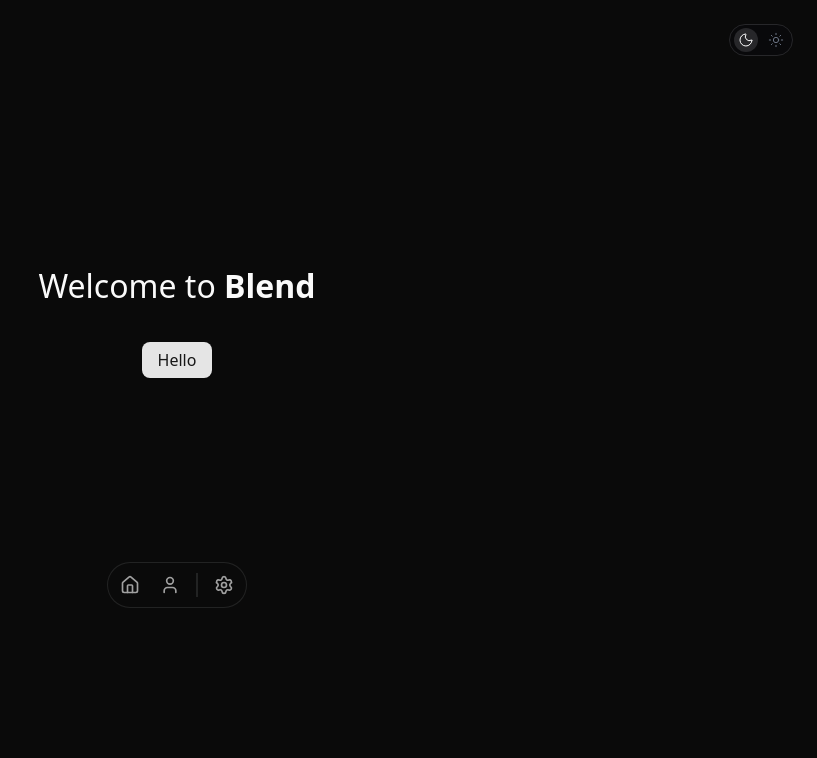
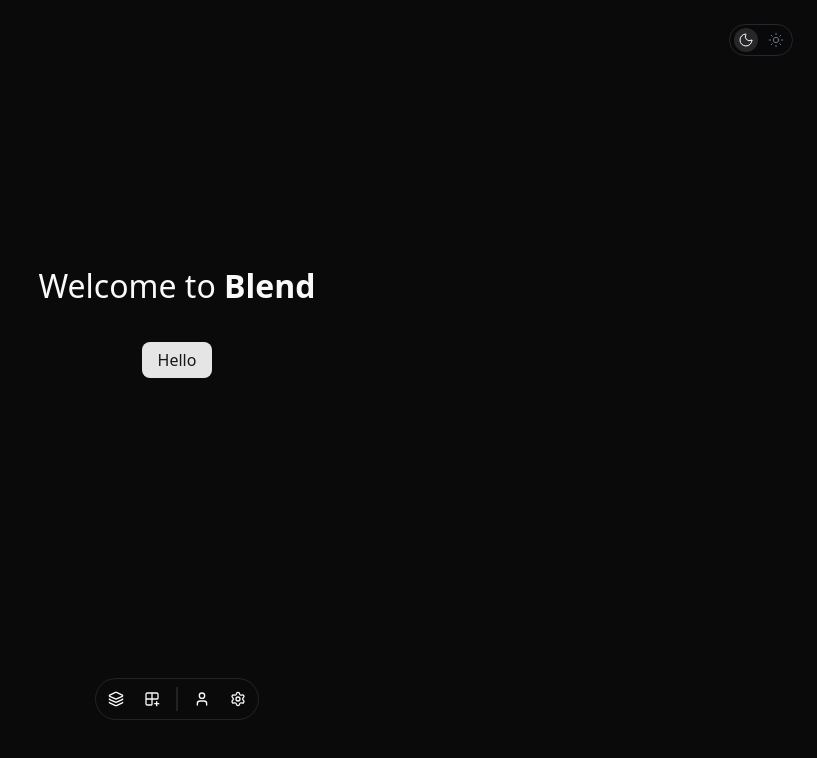
Before and after one commit to eneskabacaoglu/nextjs-starter, a Next.js app: page / in a window 1280 px wide. Shown: the top 758 px of the page, without its empty margins (463-1280 px from the left). Built offline with nearby package versions, Linux system fonts and the light colour scheme.

Commit message:
complete navigation tabs

```diff
--- a/package.json
+++ b/package.json
@@ -12,6 +12,7 @@
     "@radix-ui/react-dialog": "^1.1.14",
     "@radix-ui/react-slot": "^1.2.3",
     "@radix-ui/react-switch": "^1.2.5",
+    "@react-three/fiber": "^9.1.2",
     "class-variance-authority": "^0.7.1",
     "clsx": "^2.1.1",
     "framer-motion": "^12.16.0",
@@ -19,7 +20,8 @@
     "next": "15.3.3",
     "react": "^19.0.0",
     "react-dom": "^19.0.0",
-    "tailwind-merge": "^3.3.0"
+    "tailwind-merge": "^3.3.0",
+    "three": "^0.177.0"
   },
   "devDependencies": {
     "@eslint/eslintrc": "^3",
--- a/src/app/layout.js
+++ b/src/app/layout.js
@@ -14,6 +14,7 @@ export default function RootLayout({ children }) {
       <head>
         <link rel="icon" href="/favicon.svg" type="image/svg+xml" />
       </head>
+
       <body>
         <div style={{ position: 'fixed', top: 24, right: 24, zIndex: 100 }}>
           <ThemeToggle />
--- a/src/app/page.js
+++ b/src/app/page.js
@@ -2,7 +2,7 @@
 
 import { Button } from "@/components/ui/button";
 import { ExpandableTabs } from "@/components/ui/expandable-tabs";
-import { Home as HomeIcon, User, Settings } from "lucide-react";
+import { Layers, Grid2x2Plus, User, Settings } from "lucide-react";
 import {
   Dialog,
   DialogContent,
@@ -13,13 +13,15 @@ import {
 } from "@/components/ui/dialog";
 import React from "react";
 
+
 export default function HomePage() {
   function handleClick() {
     alert('welcome');
   }
 
   const tabAlerts = [
-    "home page",
+    "Your blends",
+    "Blocks to add",
     "profile page",
     "settings page"
   ];
@@ -27,22 +29,24 @@ export default function HomePage() {
   const [dialogOpen, setDialogOpen] = React.useState(false);
   const [dialogMessage, setDialogMessage] = React.useState("");
 
-  const tabIndexToAlertIndex = (index) => [0, 1, null, 2][index] ?? null;
+  const tabIndexToAlertIndex = (index) => [0, 1, null, 2, 3][index] ?? null;
 
   return (
     <main style={{ display: 'flex', flexDirection: 'column', justifyContent: 'center', alignItems: 'center', minHeight: '80vh', position: 'relative' }}>
+
       <h1 style={{ textAlign: 'center', fontSize: '2rem' }}>
         Welcome to <b>Blend</b>
       </h1>
       <Button onClick={handleClick} style={{ marginTop: '2rem', fontSize: '1rem', cursor: 'pointer' }}>
         Hello
       </Button>
-      <div style={{ position: 'absolute', bottom: 32, left: 0, right: 0, display: 'flex', justifyContent: 'center' }}>
+      <div style={{ position: 'fixed', bottom: 80, left: 0, right: 0, display: 'flex', justifyContent: 'center' }}>
         <ExpandableTabs
           tabs={[
-            { title: 'Home', icon: HomeIcon },
+            { title: 'Blends', icon: Layers },
+            { title: 'Blocks', icon: Grid2x2Plus },
+            { type: 'separator' },
             { title: 'Profile', icon: User },
-            { type: 'separator' },
             { title: 'Settings', icon: Settings }
           ]}
           onChange={(index) => {
--- a/src/components/ui/expandable-tabs.jsx
+++ b/src/components/ui/expandable-tabs.jsx
@@ -73,12 +73,12 @@ export function ExpandableTabs({
             onClick={() => handleSelect(index)}
             transition={transition}
             className={cn(
-              "relative flex items-center rounded-full px-4 py-2 text-xs font-medium transition-colors duration-300 cursor-pointer",
+              "relative flex items-center rounded-full px-4 py-2 text-xs font-normal transition-colors duration-300 cursor-pointer",
               isActive
                 ? cn("bg-muted", activeColor)
-                : "text-muted-foreground hover:bg-muted hover:text-foreground"
+                : "hover:bg-muted hover:text-foreground"
             )}>
-            <Icon size={20} />
+            <Icon size={16} />
             <AnimatePresence initial={false}>
               {(hovered === index || isActive) && (
                 <motion.span
```
Also changed, not shown: 1 other file (tests, documents, lock files or other folders).
